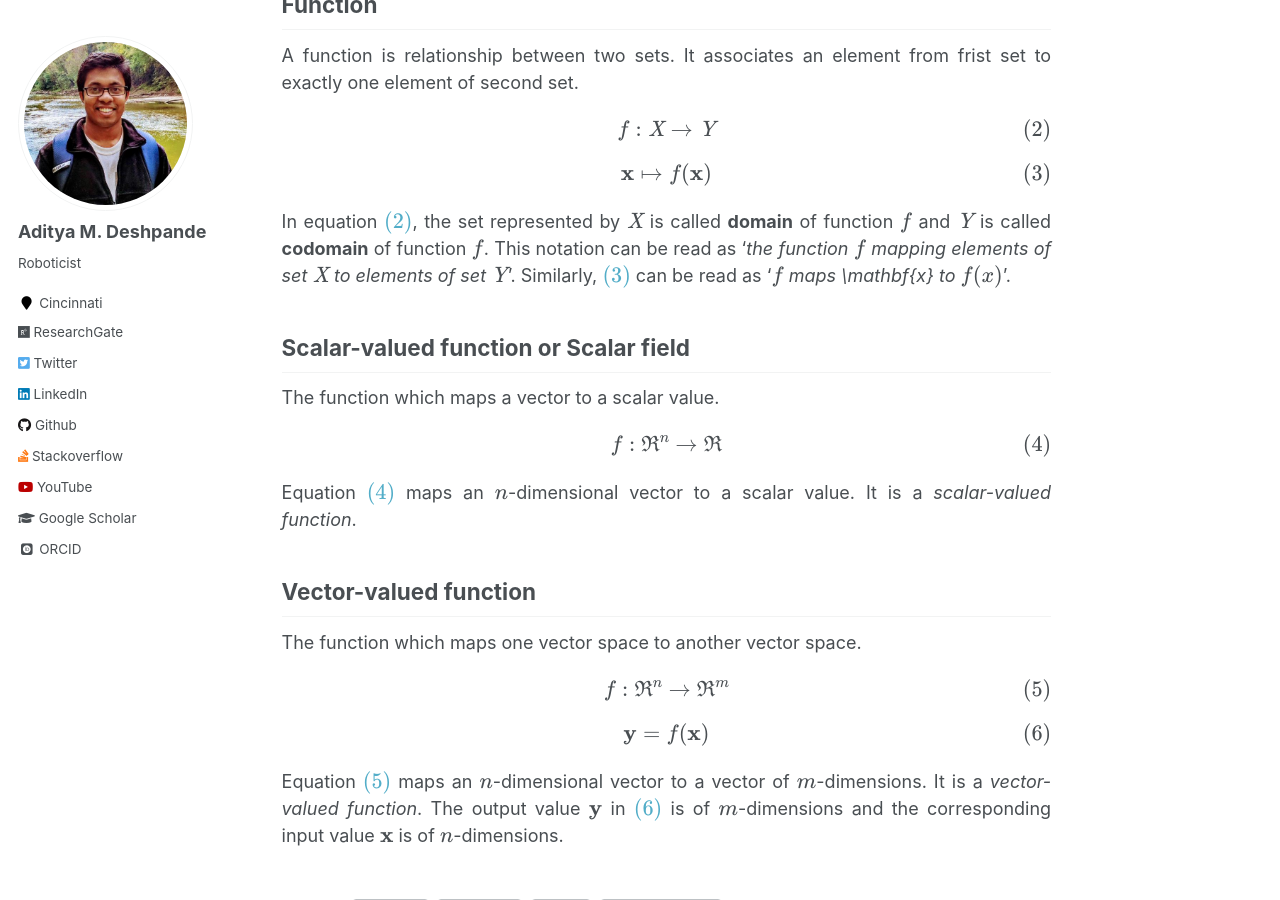
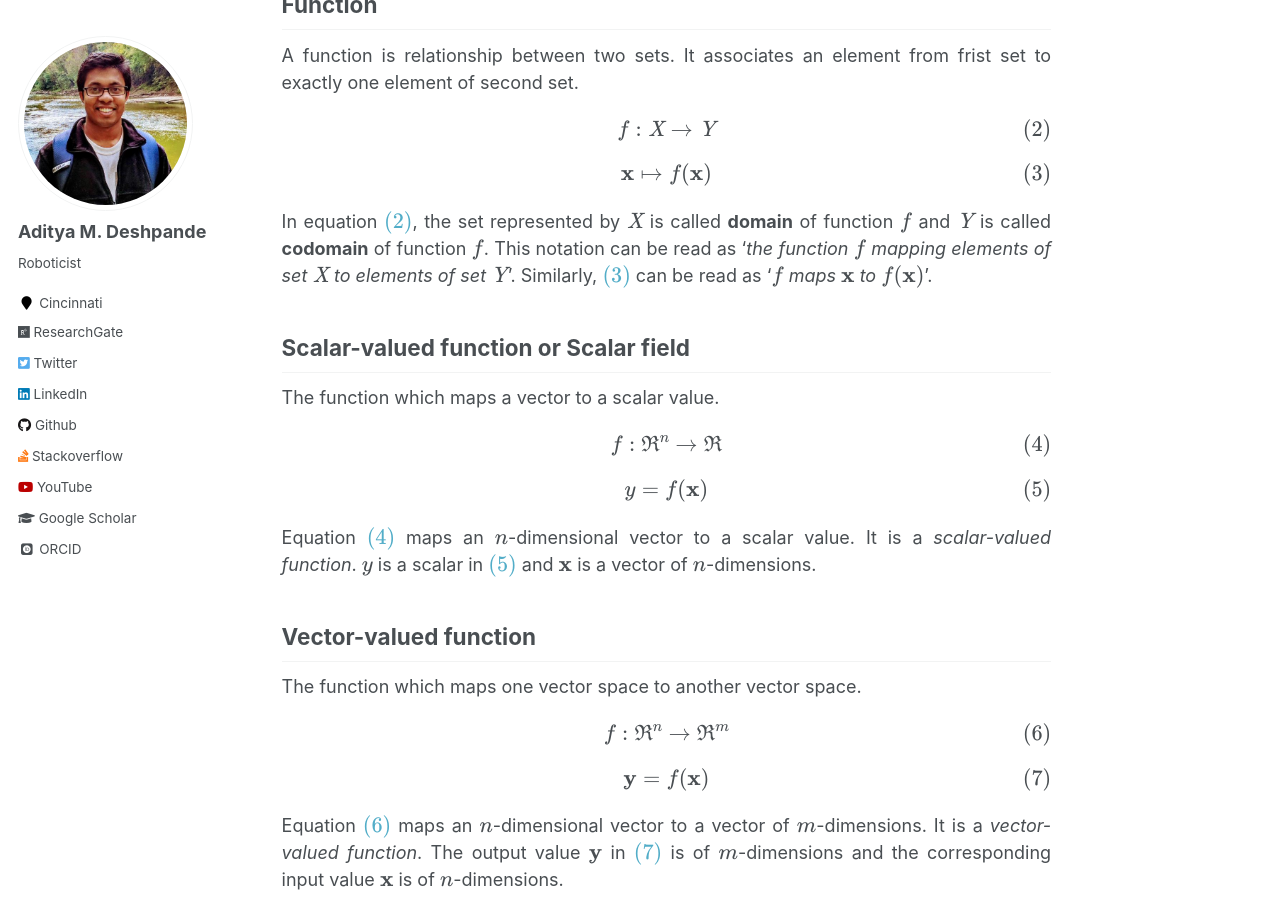
Before and after one commit to adipandas/adipandas.github.io, a Jekyll site: the page built from _posts/2020-03-01-vector-calculus.md, in a window 1280 px wide and 900 px high, scrolled down 594 px. Built offline with Jekyll 4.4.1, drawn with Linux system fonts in a browser that asks for light colours; some web fonts are replaced; formulas are drawn with MathJax 3; comment, search, counter and statistics services are not loaded.

Commit message:
Update 2020-03-01-vector-calculus.md

```diff
--- a/_posts/2020-03-01-vector-calculus.md
+++ b/_posts/2020-03-01-vector-calculus.md
@@ -26,14 +26,16 @@
 
 $$\mathbf{x} \mapsto	f(\mathbf{x}) \label{eq2}$$
 
-In equation \eqref{eq1}, the set represented by $$\mathit{X}$$ is called **domain** of function $$f$$ and $$\mathit{Y}$$ is called **codomain** of function $$f$$. This notation can be read as '*the function $$f$$ mapping elements of set $$\mathit{X}$$ to elements of set $$\mathit{Y}$$*'. Similarly, \eqref{eq2} can be read as '*$$f$$ maps \mathbf{x} to $$f(x)$$*'.
+In equation \eqref{eq1}, the set represented by $$\mathit{X}$$ is called **domain** of function $$f$$ and $$\mathit{Y}$$ is called **codomain** of function $$f$$. This notation can be read as '*the function $$f$$ mapping elements of set $$\mathit{X}$$ to elements of set $$\mathit{Y}$$*'. Similarly, \eqref{eq2} can be read as '*$$f$$ maps $$\mathbf{x}$$ to $$f(\mathbf{x})$$*'.
 
 ## Scalar-valued function or Scalar field
 The function which maps a vector to a scalar value.
 
 $$f:\Re^n \rightarrow \Re \label{eq3}$$
 
-Equation \eqref{eq3} maps an $$n$$-dimensional vector to a scalar value. It is a *scalar-valued function*.
+$$ y = f(\mathbf{x}) \label{scalar-func}$$
+
+Equation \eqref{eq3} maps an $$n$$-dimensional vector to a scalar value. It is a *scalar-valued function*. $$y$$ is a scalar in \eqref{scalar-func} and $$\mathbf{x}$$ is a vector of $$n$$-dimensions.
 
 ## Vector-valued function
 The function which maps one vector space to another vector space.
```
